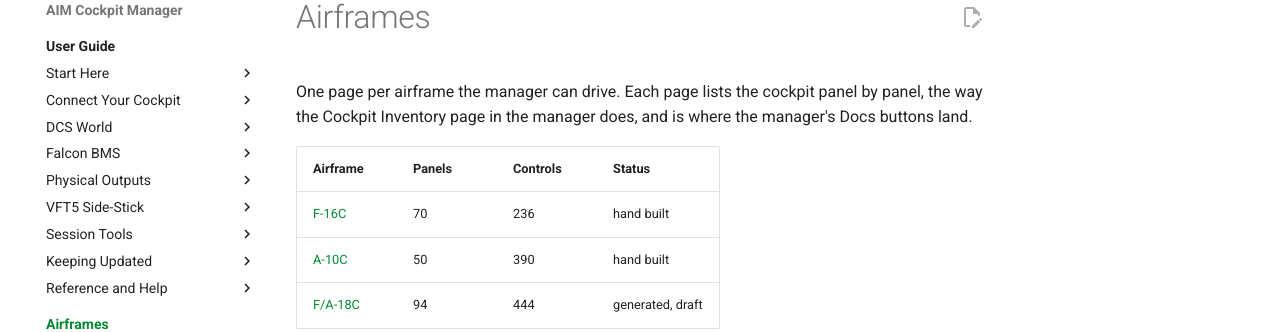
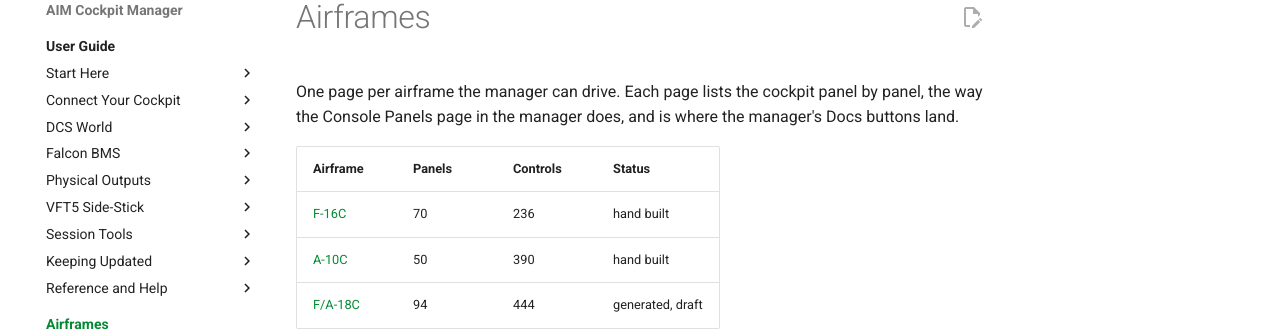
Before and after one commit to invictuscockpits/docs, an MkDocs documentation site: the page built from docs/cockpit-manager/airframes/index.md, in a window 1280 px wide. Shown: the part 149-481 px from the top of the page. Built offline with MkDocs 1.6.1 and Material for MkDocs 9.7.7, drawn with Linux system fonts in a browser that asks for light colours; comment, search, counter and statistics services are not loaded.

Commit message:
Cockpit Manager airframe pages: the page is called Console Panels

```diff
--- a/docs/cockpit-manager/airframes/index.md
+++ b/docs/cockpit-manager/airframes/index.md
@@ -1,6 +1,6 @@
 # Airframes
 
-One page per airframe the manager can drive. Each page lists the cockpit panel by panel, the way the Cockpit Inventory page in the manager does, and is where the manager's Docs buttons land.
+One page per airframe the manager can drive. Each page lists the cockpit panel by panel, the way the Console Panels page in the manager does, and is where the manager's Docs buttons land.
 
 | Airframe | Panels | Controls | Status |
 |---|---|---|---|
```
Also changed, not shown: docs/cockpit-manager/airframes/a10c.md (+1 -1 lines), docs/cockpit-manager/airframes/f16c.md (+1 -1 lines), docs/cockpit-manager/airframes/fa18c.md (+1 -1 lines).
